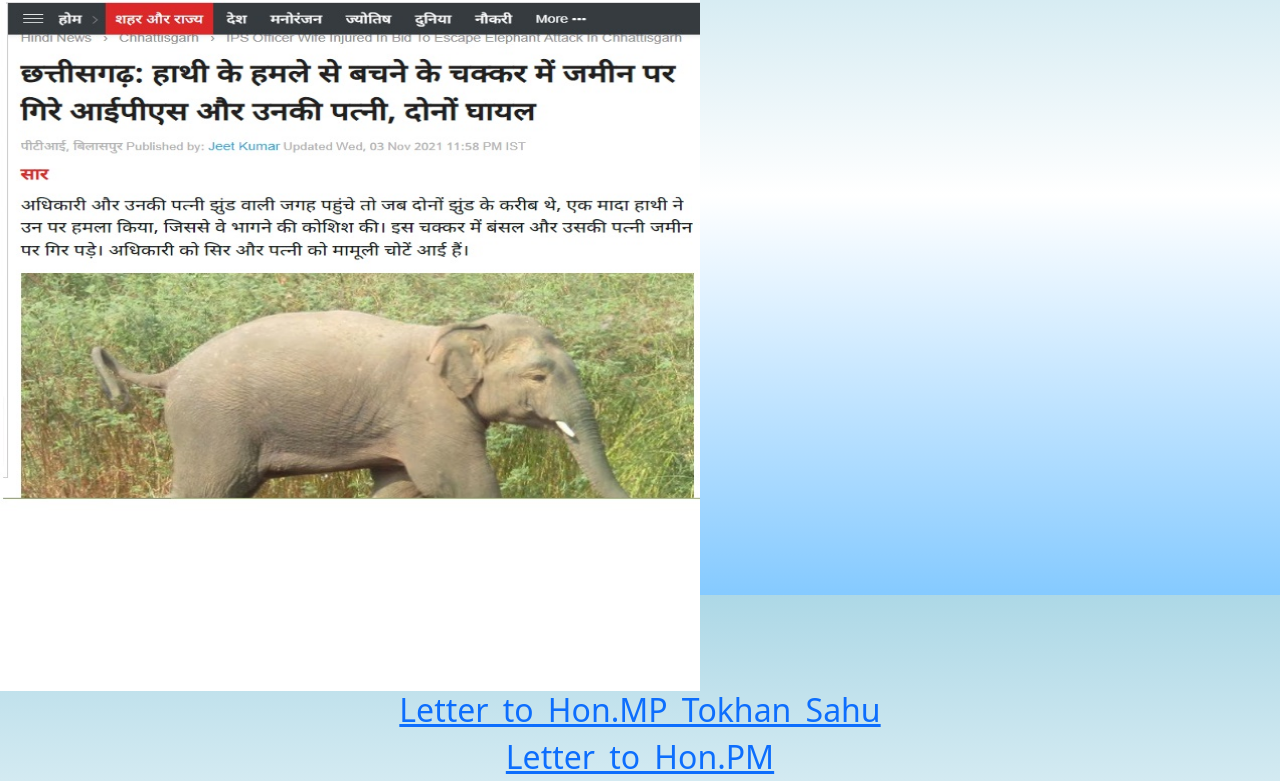
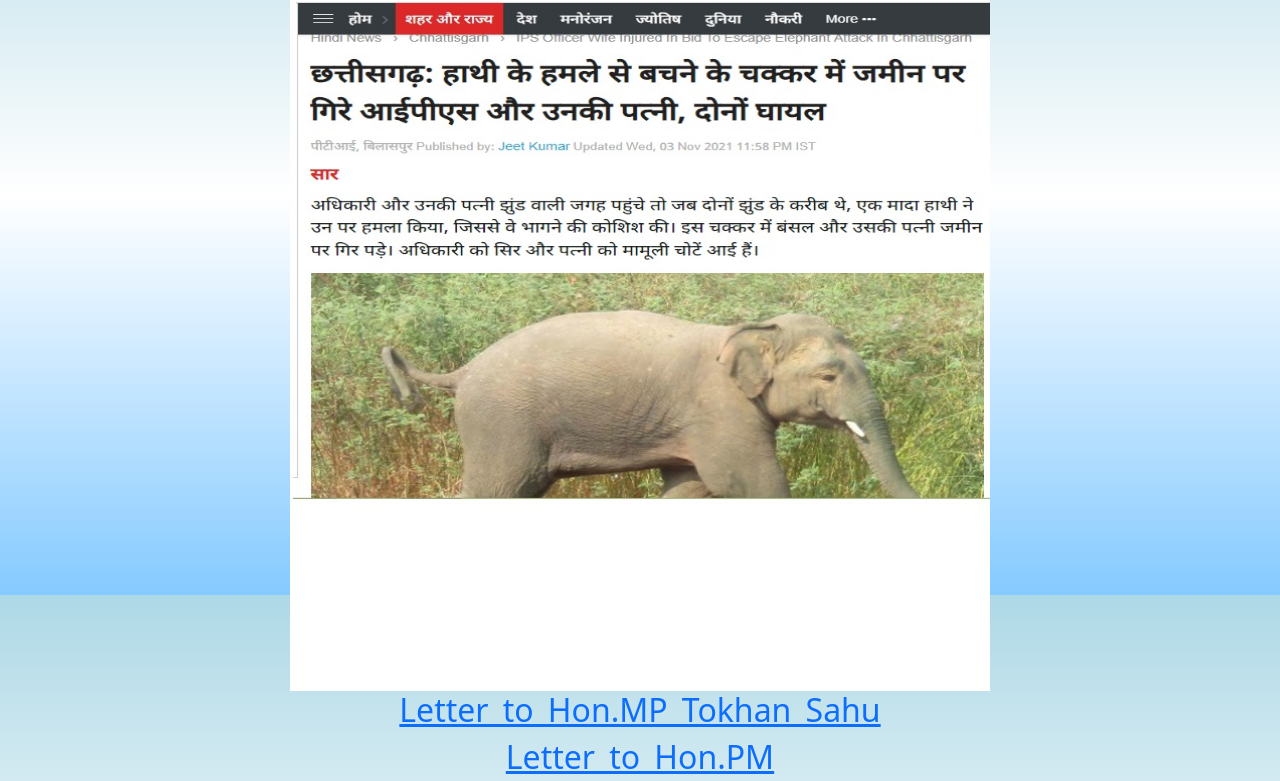
Before and after one commit to cppatel2011/Several-Development-And-Cooperation-Commitee, a plain HTML site: page index.html in a window 1280 px wide. Shown: the part 205-986 px from the top of the page. Drawn offline with nearby package versions, Linux system fonts and the light colour scheme.

Commit message:
Update index.html

```diff
--- a/index.html
+++ b/index.html
@@ -88,8 +88,8 @@
 
     </div>
   </nav>
-<h2>Elephant Related News And Articles</h2>
-<img src="ELE_SP_SAHAB_3_9_2021.jpg " height=700 width=700>
+<h2>Elephant Related News And Articles</h2><center>
+<img src="ELE_SP_SAHAB_3_9_2021.jpg " height=700 width=700></center>
 <span id="ltr1">
 <h2><center><a href="DocScanner 17-May-2025 4-07 pm.jpg">Letter_to_Hon.MP_Tokhan_Sahu</a></center></h2><h2><center><a href="Letter_to_hon.Pm_.html">Letter_to_Hon.PM</a></center></h2>
 </span>
```
